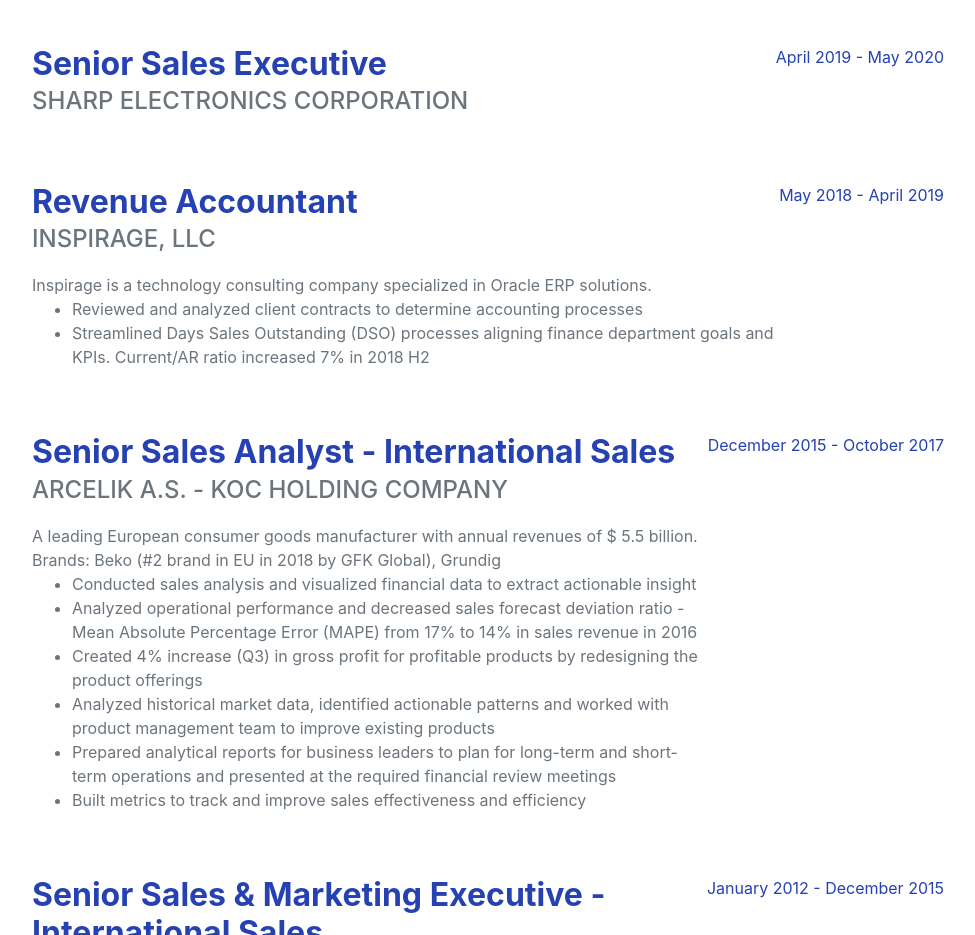
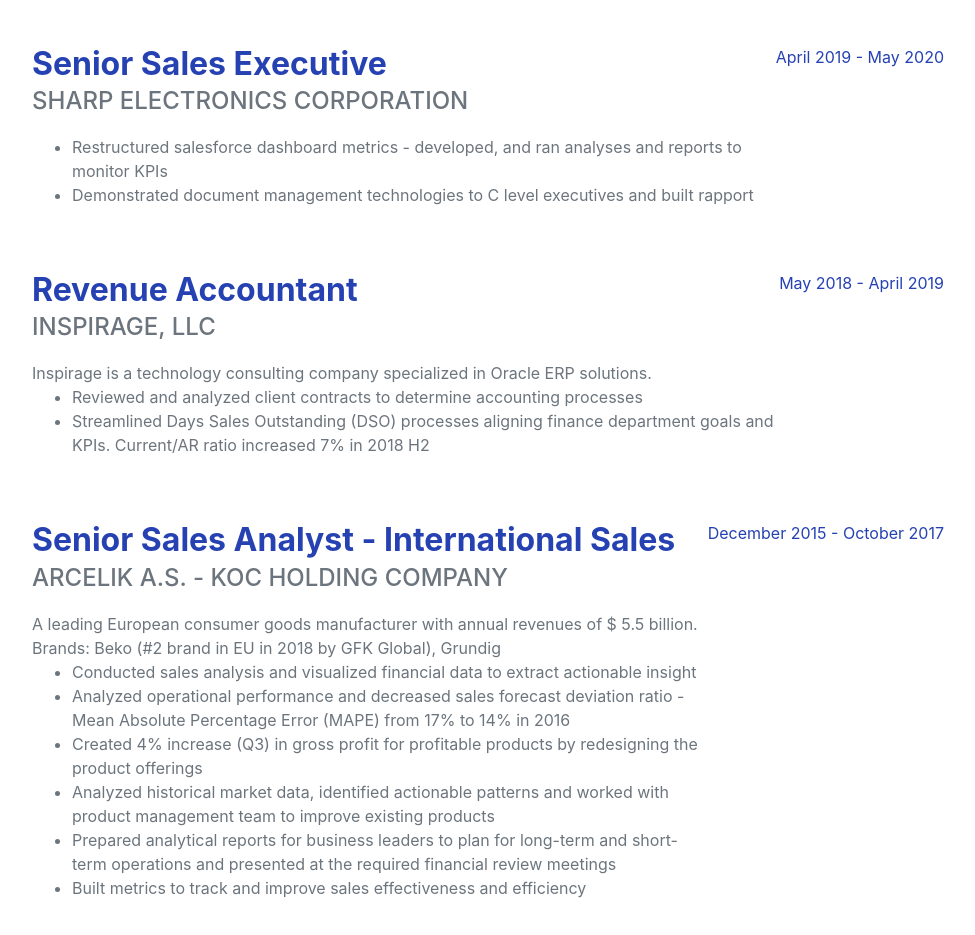
Before and after one commit to alaeddinoglu/alaeddinoglu.github.io, a plain HTML site: page index.html in a window 1280 px wide. Shown: the part 7324-8259 px from the top of the page, without its empty margins (288-1263 px from the left). Drawn offline with nearby package versions, Linux system fonts and the light colour scheme; a web font is replaced by a local one.

Commit message:
resume update

```diff
--- a/index.html
+++ b/index.html
@@ -280,6 +280,10 @@
                         <div class="flex-grow-1">
                             <h3 class="mb-0" style="text-transform:none">Senior Sales Executive</h3>
                             <div class="subheading mb-3">Sharp Electronics Corporation</div>
+                            <ul>
+                              <li>Restructured salesforce dashboard metrics - developed, and ran analyses and reports to monitor KPIs</li>
+                              <li>Demonstrated document management technologies to C level executives and built rapport</li>
+                            </ul>
                         </div>
                         <div class="flex-shrink-0"><span style="color:#2541B2">April 2019 - May 2020</span></div>
                     </div>
@@ -291,6 +295,7 @@
                           <ul>
                             <li>Reviewed and analyzed client contracts to determine accounting processes</li>
                             <li>Streamlined Days Sales Outstanding (DSO) processes aligning finance department goals and KPIs. Current/AR ratio increased 7% in 2018 H2</li>
+                          </ul>
                         </div>
                         <div class="flex-shrink-0"><span style="color:#2541B2">May 2018 - April 2019</span></div>
                     </div>
@@ -302,7 +307,7 @@
                             <ul>
                               <li>Conducted sales analysis and visualized financial data to extract actionable insight</li>
                               <li>Analyzed operational performance and decreased sales forecast deviation ratio - Mean Absolute Percentage
-Error (MAPE) from 17% to 14% in sales revenue in 2016</li>
+Error (MAPE) from 17% to 14% in 2016</li>
                               <li>Created 4% increase (Q3) in gross profit for profitable products by redesigning the product offerings</li>
                               <li>Analyzed historical market data, identified actionable patterns and worked with product management team to
 improve existing products</li>
```
Also changed, not shown: 1 other file.
